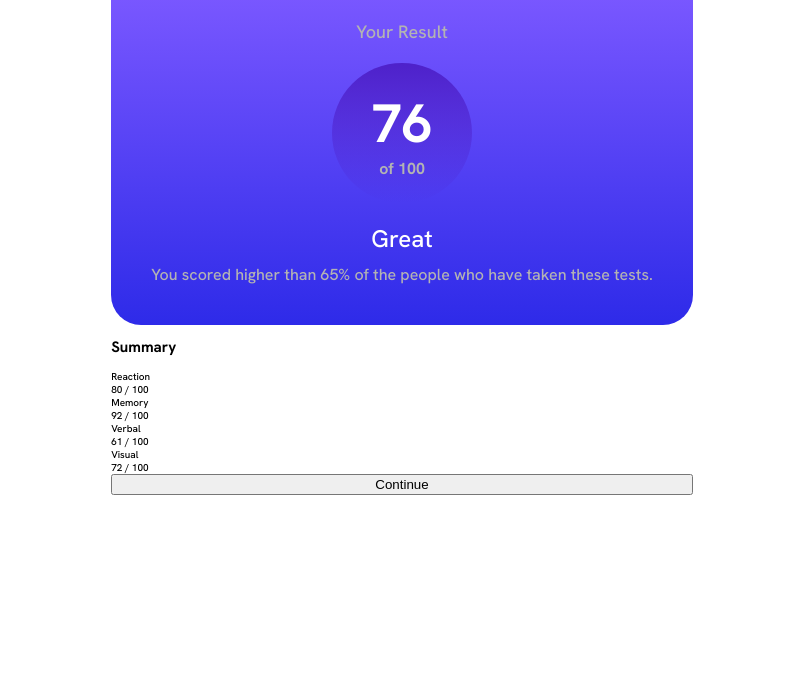
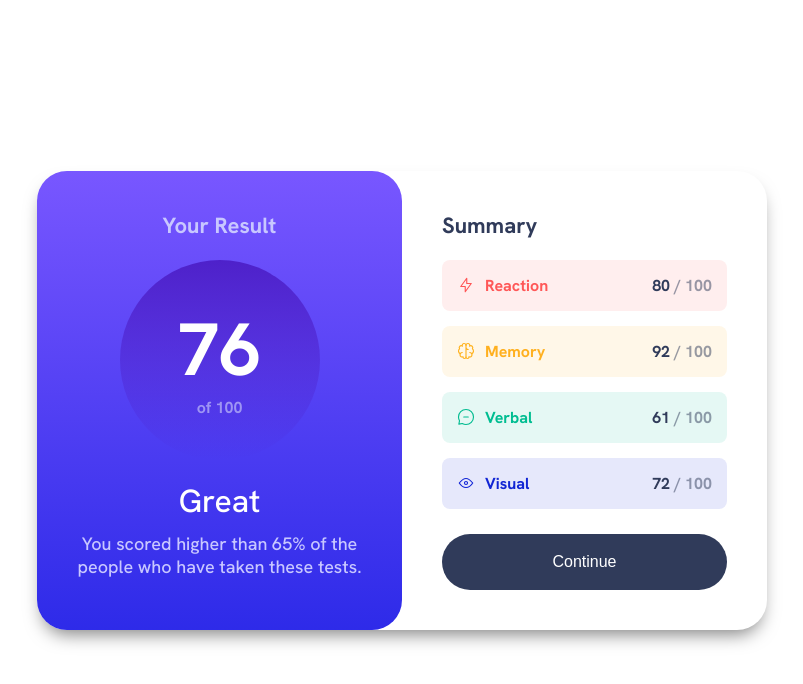
Before and after one commit to jotaprojects/results-summary-component, a plain HTML site: page index.html in a window 1280 px wide. Shown: the whole page, without its empty margins (238-1041 px from the left). Drawn offline with Linux system fonts and the light colour scheme.

Commit message:
WIP first cast

```diff
--- a/index.html
+++ b/index.html
@@ -24,7 +24,6 @@
     <div class="results">
       <h1 class="results__title">Your Result</h1>
 
-      <!-- 140x140 -->
       <div class="results__score">
         <span class="results__score-lg">76</span>
         <span class="results__score-sm">of 100</span>
@@ -37,26 +36,30 @@
       <h2 class="summary__title">Summary</h2>
 
       <div class="summary__box summary__box--red">
+        <div class="summary__box-icon"></div>
         <div class="summary__box-title">Reaction</div>
-        <div class="summary__box-score"><span class="text-bold">80</span> / 100</div>
+        <div class="summary__box-score"><span class="your-score">80</span> / 100</div>
       </div>
 
       <div class="summary__box summary__box--yellow">
+        <div class="summary__box-icon"></div>
         <div class="summary__box-title">Memory</div>
-        <div class="summary__box-score"><span class="text-bold">92</span> / 100</div>
+        <div class="summary__box-score"><span class="your-score">92</span> / 100</div>
       </div>
 
       <div class="summary__box summary__box--green">
+        <div class="summary__box-icon"></div>
         <div class="summary__box-title">Verbal</div>
-        <div class="summary__box-score"><span class="text-bold">61</span> / 100</div>
+        <div class="summary__box-score"><span class="your-score">61</span> / 100</div>
       </div>
 
       <div class="summary__box summary__box--blue">
+        <div class="summary__box-icon"></div>
         <div class="summary__box-title">Visual</div>
-        <div class="summary__box-score"><span class="text-bold">72</span> / 100</div>
+        <div class="summary__box-score"><span class="your-score">72</span> / 100</div>
       </div>
+      <button class="btn">Continue</button>
     </div>
-    <button class="btn">Continue</button>
   </main>
 
   <!--<div class="attribution">
--- a/styles.css
+++ b/styles.css
@@ -12,7 +12,6 @@ body {
     display: flex;
     font-family: 'Hanken Grotesk', sans-serif;
     font-size: 10px;
-    /* align-items: center;  DESKTOP */
     justify-content: center;
     margin: 0;
     height: 100vh;
@@ -34,10 +33,9 @@ body {
 }
 
 .results__title {
-    color:hsl(0, 0%, 70%);
+    color: hsl(241, 100%, 89%);
     font-size: 18px;
-    font-weight: 500;
-    margin: 0;
+    margin: 0 0 20px 0;
 }
 
 .results__score {
@@ -58,7 +56,7 @@ body {
 }
 
 .results__score-sm {
-    color:hsl(0, 0%, 70%);
+    color: hsl(221, 100%, 96%, 50%);
     font-size: 16px;
     font-weight: 700;
 }
@@ -69,6 +67,153 @@ body {
 }
 
 .results__desc {
-    color:hsl(0, 0%, 70%);
+    color: hsl(241, 100%, 89%);
     font-size: 16px;
 }
+
+.summary {
+    font-size: 16px;
+    padding: 20px 30px;
+    color: hsl(224, 30%, 27%)
+}
+
+.summary__title {
+    font-size: 18px;
+    margin: 0 0 20px 0;
+}
+
+.summary__box {
+    background: hsla(234, 85%, 45%, 10%);
+    color: hsl(234, 85%, 45%);
+    font-weight: 700;
+    padding: 15px;
+    border-radius: 8px;
+    margin: 15px 0;
+    display: flex;
+    align-items: center;
+}
+
+.summary__box-icon {
+    flex: 0 0 auto;
+    height: 18px;
+    width: 18px;
+    margin-right: 10px;
+    background-size: contain;
+}
+
+.summary__box-title {
+    flex: 0 1 auto;
+}
+
+.summary__box-score {
+    flex: 1 0 auto;
+    text-align: right;
+    color: hsla(224, 30%, 27%, 50%);
+}
+
+.summary__box--red {
+    background: hsla(0, 100%, 67%, 10%);
+    color: hsl(0, 100%, 67%)
+}
+
+.summary__box--red .summary__box-icon {
+    background-image: url("assets/images/icon-reaction.svg");
+}
+
+.summary__box--yellow {
+    background: hsla(39, 100%, 56%, 10%);
+    color: hsl(39, 100%, 56%);
+}
+
+.summary__box--yellow .summary__box-icon {
+    background-image: url("assets/images/icon-memory.svg");
+}
+
+.summary__box--green {
+    background: hsla(166, 100%, 37%, 10%);
+    color: hsl(166, 100%, 37%);
+}
+
+.summary__box--green .summary__box-icon {
+    background-image: url("assets/images/icon-verbal.svg");
+}
+
+.summary__box--blue {}
+
+.summary__box--blue .summary__box-icon {
+    background-image: url("assets/images/icon-visual.svg");
+}
+
+.btn {
+    background: hsl(224, 30%, 27%);
+    font-size: 16px;
+    border: 0;
+    padding: 20px;
+    width: 100%;
+    margin-top: 10px;
+    color: hsl(0, 0%, 100%);
+    line-height: 1;
+    border-radius: 30px;
+    cursor: pointer;
+}
+
+.btn:hover {
+    background: linear-gradient(180deg, hsl(252, 100%, 67%), hsl(241, 81%, 54%));
+}
+
+/* Utils */
+
+.your-score {
+    color: hsla(224, 30%, 27%)
+}
+
+/* Media queries */
+
+@media screen and (min-width: 800px) {
+    body  {
+        align-items: center;
+    }
+
+    .container {
+        flex-direction: row;
+        background-color: hsl(0, 0%, 100%);
+        box-shadow: 0 10px 18px -6px rgba(0, 0, 0, 50%);
+        border-radius: 30px;
+        max-width: 730px;
+    }
+
+    .results,
+    .summary {
+        flex: 0 1 50%;
+        padding: 40px;
+    }
+
+    .results {
+        border-radius: 30px;
+    }
+
+    .results__title {
+        font-size: 22px;
+    }
+
+    .results__score {
+        width: 200px;
+        height: 200px;
+    }
+
+    .results__score-lg {
+        font-size: 74px;
+    }
+
+    .results__secondary {
+        font-size: 32px;
+    }
+
+    .results__desc {
+        font-size: 18px;
+    }
+
+    .summary__title {
+        font-size: 22px;
+    }
+}
```
Also changed, not shown: 1 other file.
